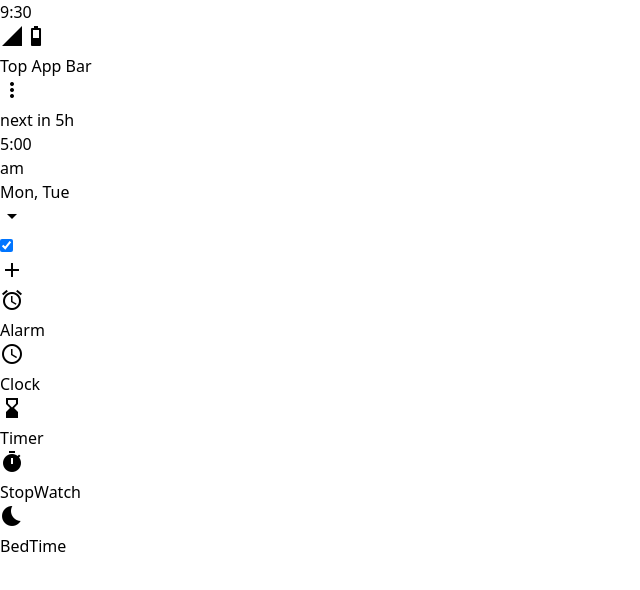
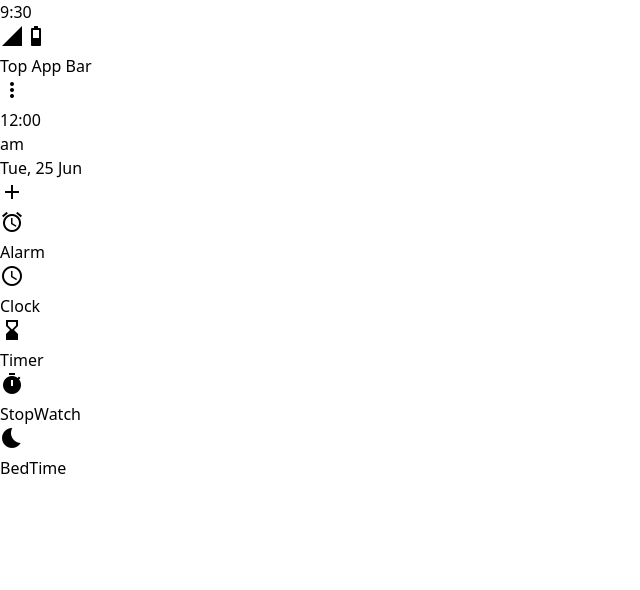
Before and after one commit to sinan-q/clock-web-app, a React (Vite) app: page /clock in a window 1280 px wide. Shown: the top 590 px of the page, without its empty margins (0-640 px from the left). Built offline with nearby package versions, Linux system fonts and the light colour scheme; what @material-tailwind/html would draw is missing.

Commit message:
added clock page

```diff
--- a/src/App.jsx
+++ b/src/App.jsx
@@ -3,13 +3,14 @@ import StatusBar from './components/StatusBar'
 import BottomBar from './components/BottomBar'
 import Alarm from './components/Alarm'
 import TopAppBar from './components/TopAppBar'
+import Clock from './components/Clock'
 
 const App = () => {
   return (
     <div class="bg-white border-cyan-900 h-dvh w-dvw flex flex-col">
       <StatusBar></StatusBar>
       <TopAppBar/>
-      <Alarm></Alarm>
+      <Clock />
       <BottomBar></BottomBar>
     </div>
 
--- /dev/null
+++ b/src/components/Clock.jsx
@@ -0,0 +1,26 @@
+import React from 'react'
+import FAB from './FAB'
+
+const Clock = () => {
+  return (
+    <div className='flex-1 m-4 pt-8 w-sreen'>
+            <div className='flex items-center flex-col'>
+                <div className='flex items-end'>
+                    <div className=' text-5xl'>12:00</div>
+                    <div className=' align-text-bottom'>am</div>
+                </div>
+                <div className='mt-3'>
+                    Tue, 25 Jun
+                </div>
+            </div>
+            <div>
+
+            </div>
+            <FAB
+                icon={"add"}
+            />
+    </div>
+  )
+}
+
+export default Clock
```
